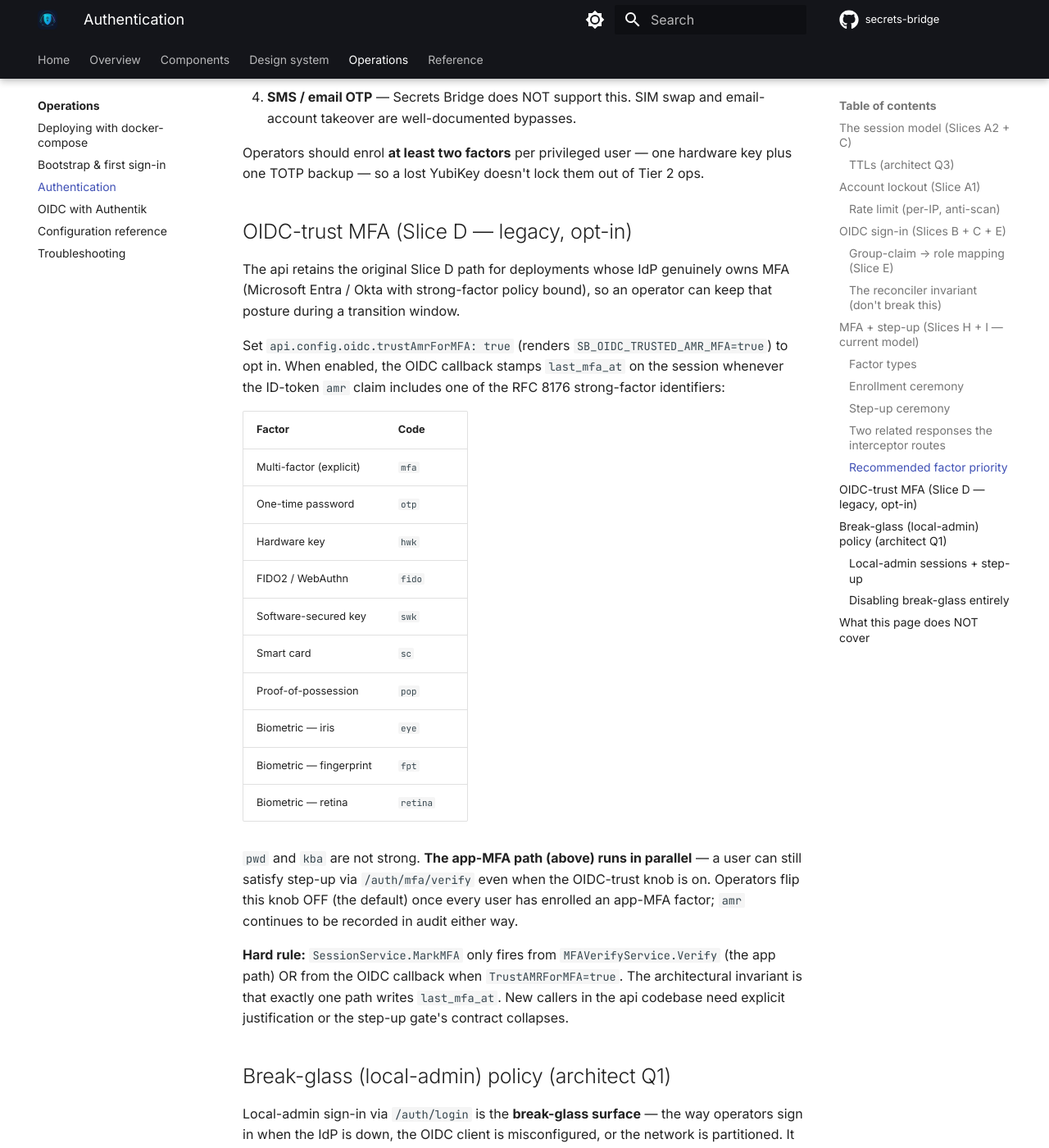
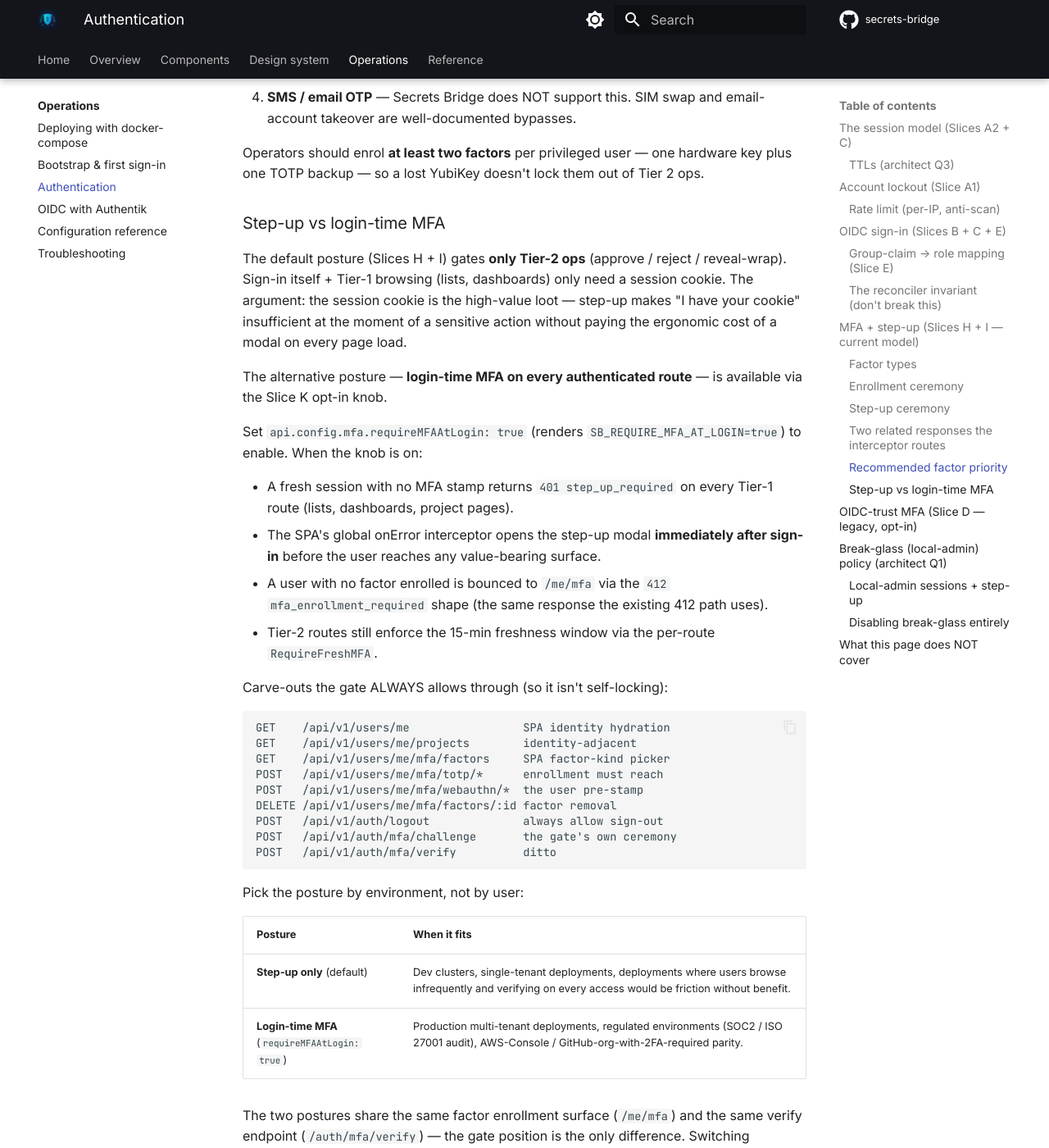
Before and after one commit to secrets-bridge/docs, an MkDocs documentation site: the page built from docs/operations/authentication.md, in a window 1280 px wide and 1400 px high, scrolled down 5791 px. Shown: the whole window at 82% size. Built offline with MkDocs 1.6.1 and Material for MkDocs 9.7.7, drawn with Linux system fonts in a browser that asks for light colours; the version menu is left out; some of the changed text lies outside the part shown.

Commit message:
docs(authentication): document the Slice K login-time MFA posture (#15)
Adds a new "Step-up vs login-time MFA" subsection under the current
MFA + step-up section. Covers:

- The two postures (step-up only — default; login-time MFA — opt-in)
- What the requireMFAAtLogin knob does end-to-end (401 / 412 shapes,
  modal opens immediately after sign-in, etc.)
- The carve-out list (so the gate isn't self-locking)
- When each posture fits (single-tenant dev vs regulated multi-tenant
  prod)
- Cross-references to the chart value + env var so operators can
  flip between them without re-reading the api code

The two postures share the same factor enrollment surface and the
same verify endpoint — only the gate position differs.

Pairs with api#68 (the middleware) + charts#16 (the chart value).
mkdocs build --strict passes.

````diff
--- a/docs/operations/authentication.md
+++ b/docs/operations/authentication.md
@@ -168,6 +168,42 @@ When you onboard users, encourage this enrollment order:
 
 Operators should enrol **at least two factors** per privileged user — one hardware key plus one TOTP backup — so a lost YubiKey doesn't lock them out of Tier 2 ops.
 
+### Step-up vs login-time MFA
+
+The default posture (Slices H + I) gates **only Tier-2 ops** (approve / reject / reveal-wrap). Sign-in itself + Tier-1 browsing (lists, dashboards) only need a session cookie. The argument: the session cookie is the high-value loot — step-up makes "I have your cookie" insufficient at the moment of a sensitive action without paying the ergonomic cost of a modal on every page load.
+
+The alternative posture — **login-time MFA on every authenticated route** — is available via the Slice K opt-in knob.
+
+Set `api.config.mfa.requireMFAAtLogin: true` (renders `SB_REQUIRE_MFA_AT_LOGIN=true`) to enable. When the knob is on:
+
+- A fresh session with no MFA stamp returns `401 step_up_required` on every Tier-1 route (lists, dashboards, project pages).
+- The SPA's global onError interceptor opens the step-up modal **immediately after sign-in** before the user reaches any value-bearing surface.
+- A user with no factor enrolled is bounced to `/me/mfa` via the `412 mfa_enrollment_required` shape (the same response the existing 412 path uses).
+- Tier-2 routes still enforce the 15-min freshness window via the per-route `RequireFreshMFA`.
+
+Carve-outs the gate ALWAYS allows through (so it isn't self-locking):
+
+```
+GET    /api/v1/users/me                 SPA identity hydration
+GET    /api/v1/users/me/projects        identity-adjacent
+GET    /api/v1/users/me/mfa/factors     SPA factor-kind picker
+POST   /api/v1/users/me/mfa/totp/*      enrollment must reach
+POST   /api/v1/users/me/mfa/webauthn/*  the user pre-stamp
+DELETE /api/v1/users/me/mfa/factors/:id factor removal
+POST   /api/v1/auth/logout              always allow sign-out
+POST   /api/v1/auth/mfa/challenge       the gate's own ceremony
+POST   /api/v1/auth/mfa/verify          ditto
+```
+
+Pick the posture by environment, not by user:
+
+| Posture | When it fits |
+|---|---|
+| **Step-up only** (default) | Dev clusters, single-tenant deployments, deployments where users browse infrequently and verifying on every access would be friction without benefit. |
+| **Login-time MFA** (`requireMFAAtLogin: true`) | Production multi-tenant deployments, regulated environments (SOC2 / ISO 27001 audit), AWS-Console / GitHub-org-with-2FA-required parity. |
+
+The two postures share the same factor enrollment surface (`/me/mfa`) and the same verify endpoint (`/auth/mfa/verify`) — the gate position is the only difference. Switching between them is a single env-var change + pod roll; users keep their enrolled factors.
+
 ## OIDC-trust MFA (Slice D — legacy, opt-in)
 
 The api retains the original Slice D path for deployments whose IdP genuinely owns MFA (Microsoft Entra / Okta with strong-factor policy bound), so an operator can keep that posture during a transition window.
````
